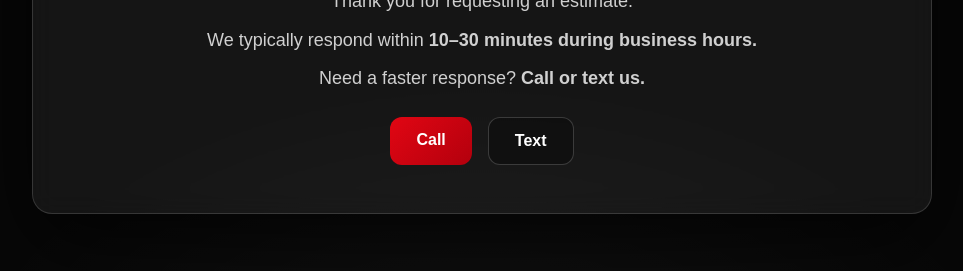
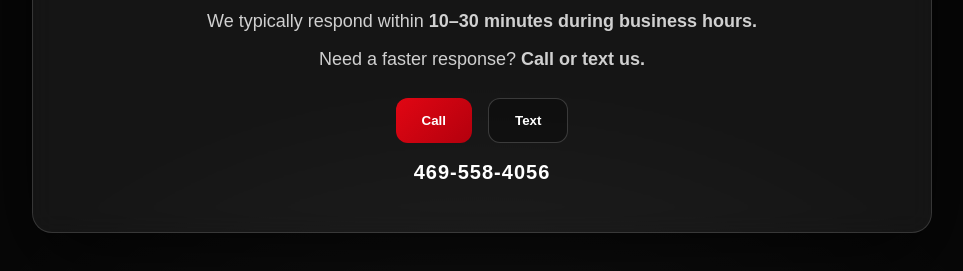
Before and after one commit to Auxentis-Group/thank-you, a plain HTML site: page index.html in a window 1280 px wide. Shown: the part 459-730 px from the top of the page, without its empty margins (158-1121 px from the left). Drawn offline with Linux system fonts and the light colour scheme.

Commit message:
Update index.html

```diff
--- a/index.html
+++ b/index.html
@@ -88,16 +88,10 @@ display:inline-block;
 padding:14px 26px;
 border-radius:12px;
 font-weight:700;
-text-decoration:none;
 border:1px solid rgba(255,255,255,0.18);
 background:rgba(0,0,0,0.28);
 color:#ffffff;
-transition:all .2s ease;
-}
-
-.btn:hover{
-border-color:rgba(255,255,255,0.35);
-transform:translateY(-2px);
+cursor:pointer;
 }
 
 .btn-primary{
@@ -105,10 +99,11 @@ background:linear-gradient(135deg,#e10613,#b3000d);
 border:none;
 }
 
-.small{
+.phone{
 margin-top:18px;
-font-size:13px;
-color:rgba(255,255,255,0.55);
+font-size:20px;
+font-weight:700;
+letter-spacing:1px;
 }
 
 @media (max-width:480px){
@@ -160,13 +155,13 @@ if(params.get('lead') === 'true'){
 <p>Need a faster response? <strong>Call or text us.</strong></p>
 
 <div class="actions">
-
-<a class="btn btn-primary" href="tel:+14695584056">Call</a>
-
-<a class="btn" href="sms:+14695584056">Text</a>
-
+<button class="btn btn-primary">Call</button>
+<button class="btn">Text</button>
 </div>
 
+<div class="phone">
+469-558-4056
+</div>
 
 </div>
 </div>
```
Lines whose indentation alone changed are shown as unchanged.
